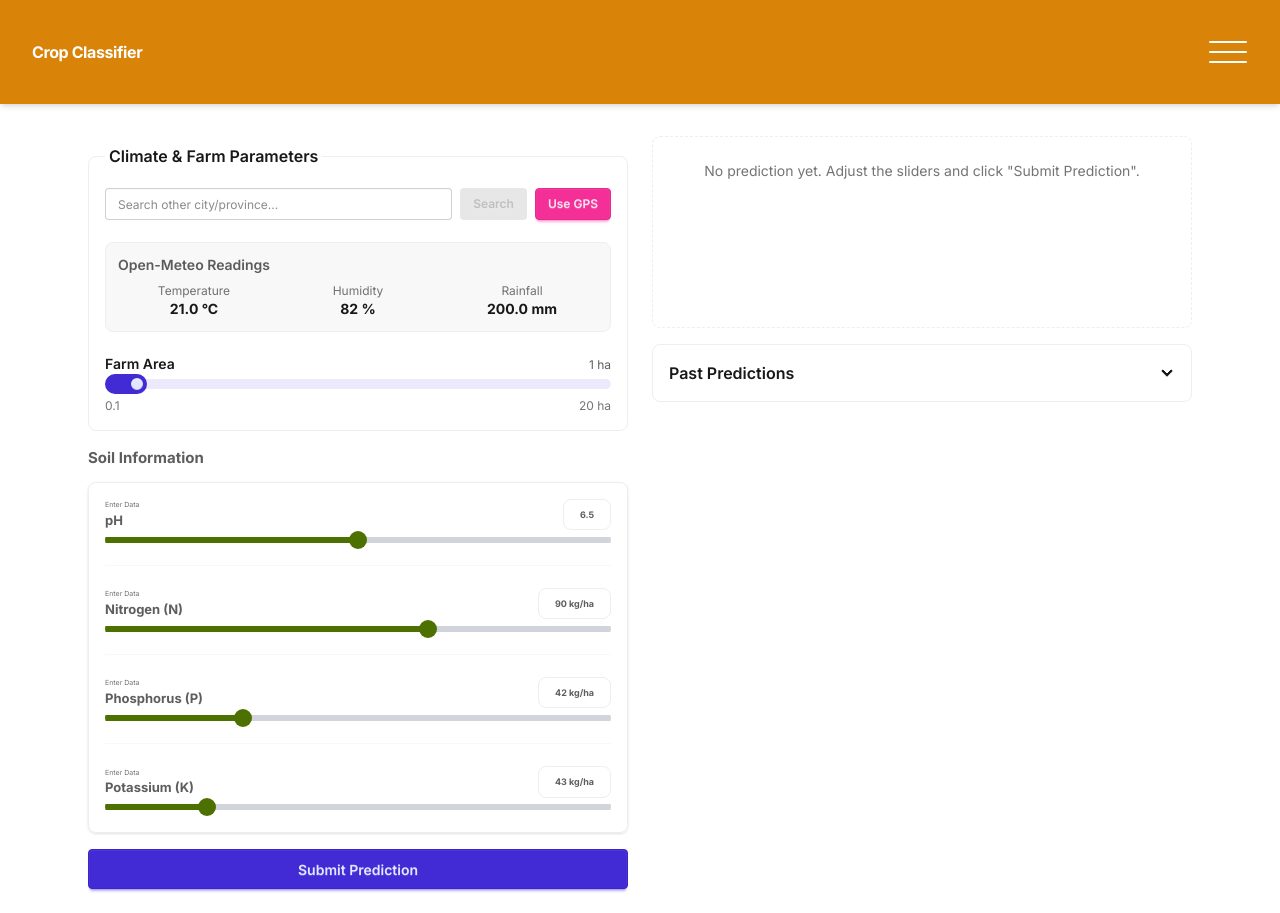
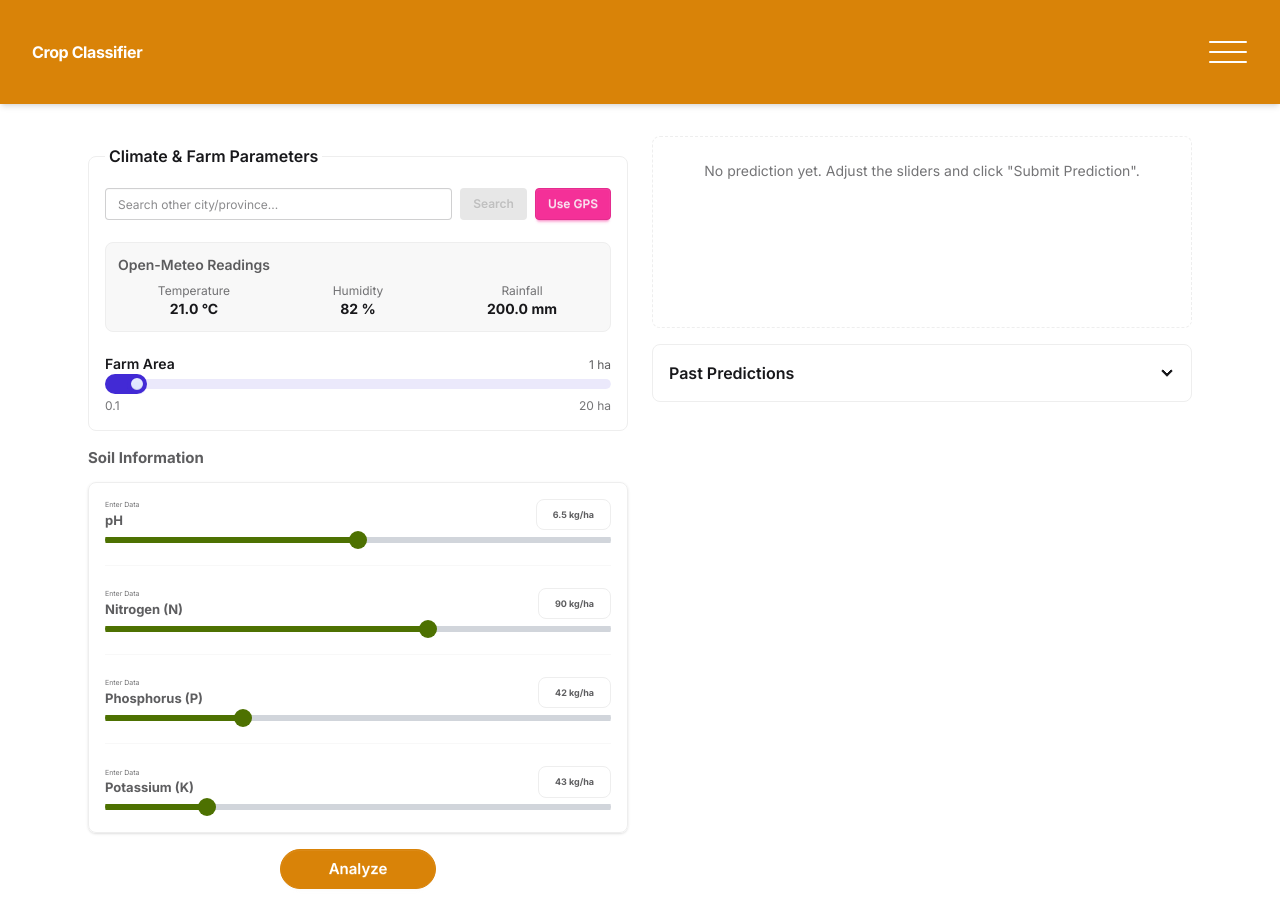
Before and after one commit to neophiles/crop-classifier, a React app in the folder frontend/: page / in a window 1280 px wide. Built offline with nearby package versions, Linux system fonts and the light colour scheme; the HTML template or start-up script is replaced by a standard one.

Commit message:
Change the color of buttons

```diff
--- a/frontend/src/App.jsx
+++ b/frontend/src/App.jsx
@@ -53,10 +53,10 @@ export default function App() {
           <button
             type="submit"
             disabled={isLoading}
-            className="btn btn-primary w-full"
+            className="btn mx-auto w-fit rounded-full border-[#D98308] bg-[#D98308] px-12 text-[15px] text-white hover:border-[#C27607] hover:bg-[#C27607]"
           >
             {isLoading && <span className="loading loading-spinner loading-sm" aria-hidden="true" />}
-            {isLoading ? 'Processing...' : 'Submit Prediction'}
+            {isLoading ? 'Processing...' : 'Analyze'}
           </button>
         </form>
 
--- a/frontend/src/components/SoilNutrientsCard.jsx
+++ b/frontend/src/components/SoilNutrientsCard.jsx
@@ -16,6 +16,7 @@ export default function SoilNutrientsCard({ inputs, onChange }) {
           min={3.5}
           max={9.5}
           step={0.1}
+          unit="kg/ha"
           soilStyle
         />
 
```
